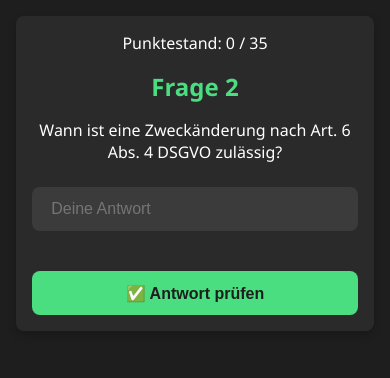
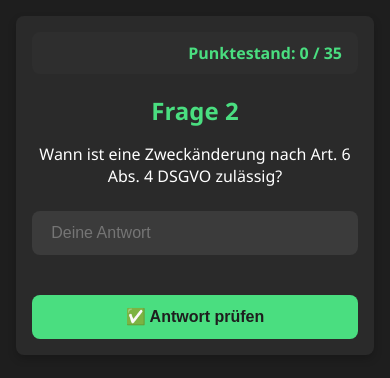
Before and after one commit to sleischel/Datenschutz, a Flask app: page /questions/1 in a window 390 px wide. Shown: the top 378 px of the page. Run offline with Flask 3, Linux system fonts and the light colour scheme.

Commit message:
Update style.css

```diff
--- a/static/style.css
+++ b/static/style.css
@@ -301,4 +301,13 @@ body.start-screen {
     .subtitle {
         font-size: 1em;
     }
+.score-box {
+    background-color: #2e2e2e;
+    color: #4ade80;
+    padding: 10px 16px;
+    border-radius: 8px;
+    margin-bottom: 20px;
+    font-weight: bold;
+    text-align: right;
+    font-size: 1rem;
 }
```
